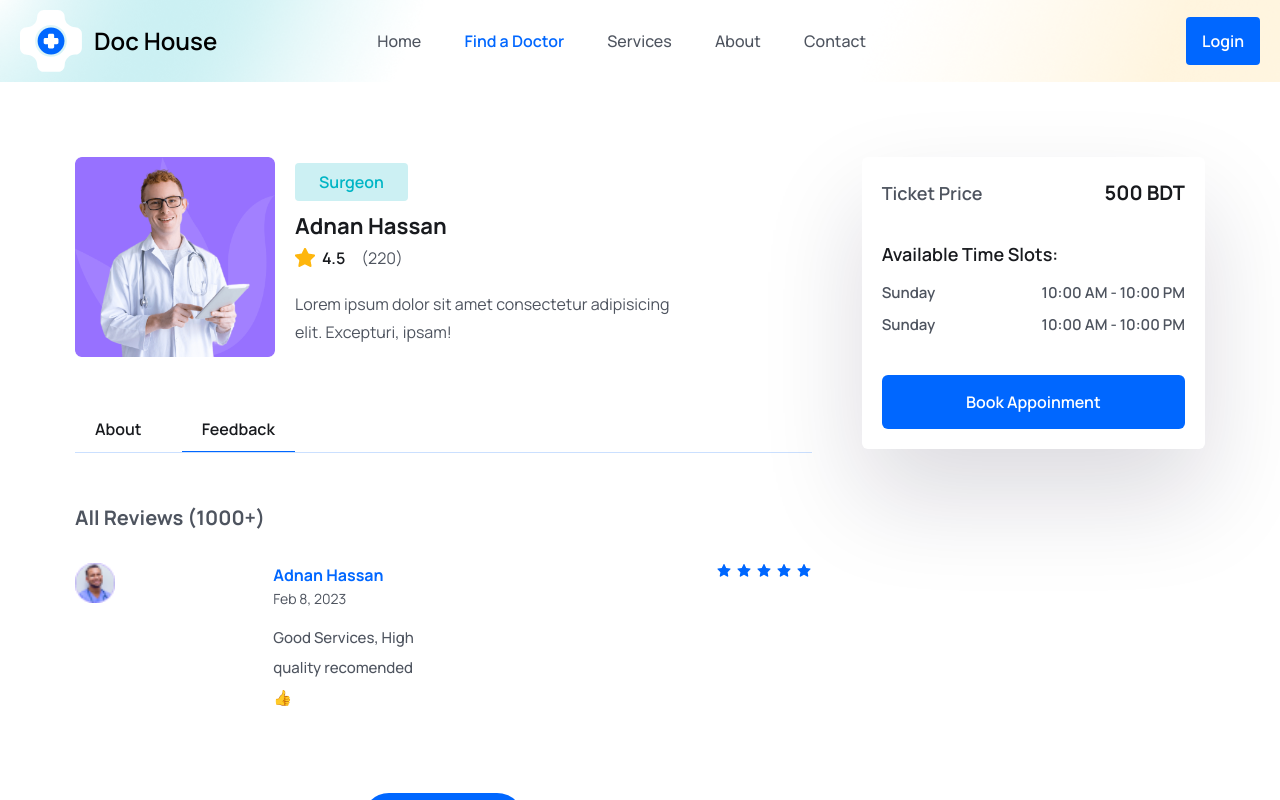
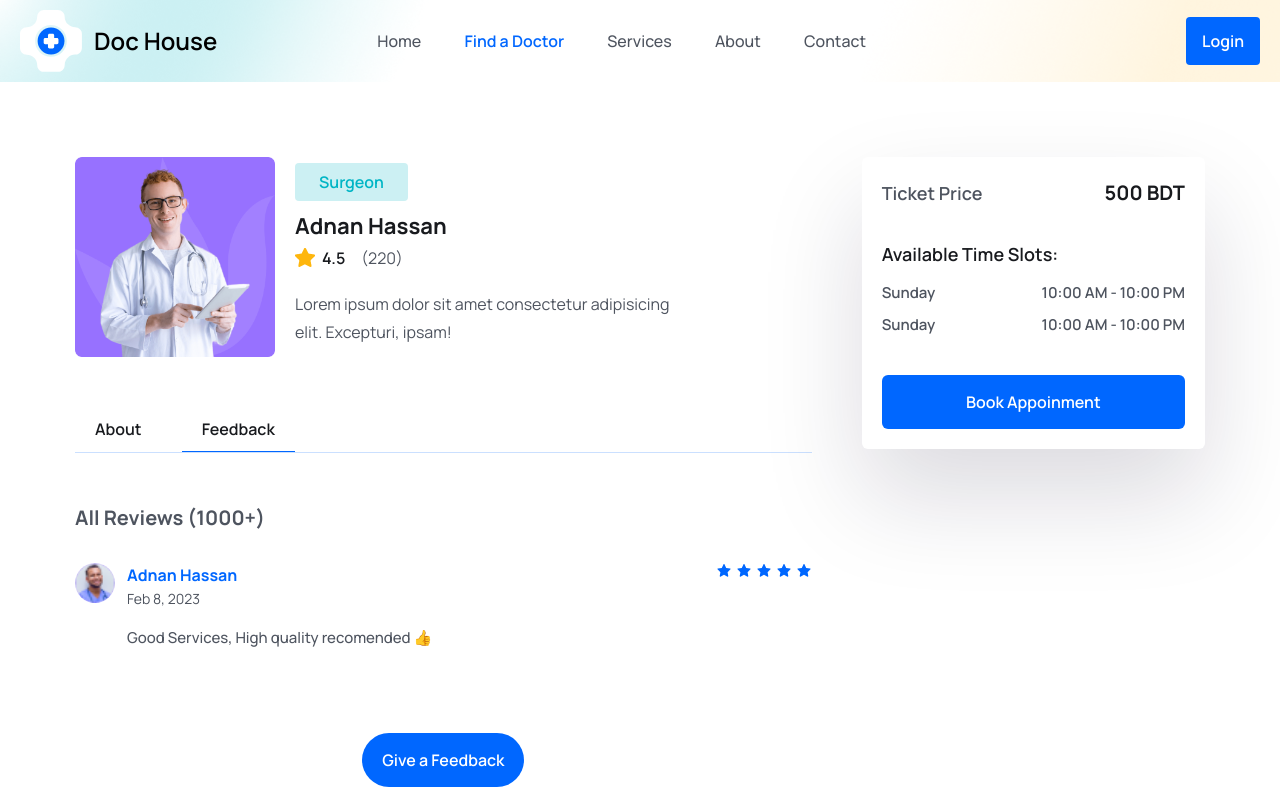
Before and after one commit to imadnanhassan/medicare, a React (Vite) app in the folder fontrend/: page /doctors/1 in a window 1280 px wide. Both pictures are taken after a click on the button "Feedback". Shown: the top 800 px of the page. Built offline with nearby package versions, Linux system fonts and the light colour scheme.

Commit message:
some modify

```diff
--- a/fontrend/src/pages/SectionComponents/DoctorDetails/DoctorFeedback.jsx
+++ b/fontrend/src/pages/SectionComponents/DoctorDetails/DoctorFeedback.jsx
@@ -16,8 +16,8 @@ const DoctorFeedback = () => {
 
         <div className="flex justify-between gap-10 mb-[30px]">
           <div className="flex gap-3">
-            <figure className=" rounded-full w-full">
-              <img src={avater} alt="" className=" w-10 h-10" />
+            <figure>
+              <img src={avater} alt="" className=" w-10 h-10 rounded-full" />
             </figure>
             <div>
               <h5 className="text-[16px] font-bold text-primaryColor leading-6">
```
